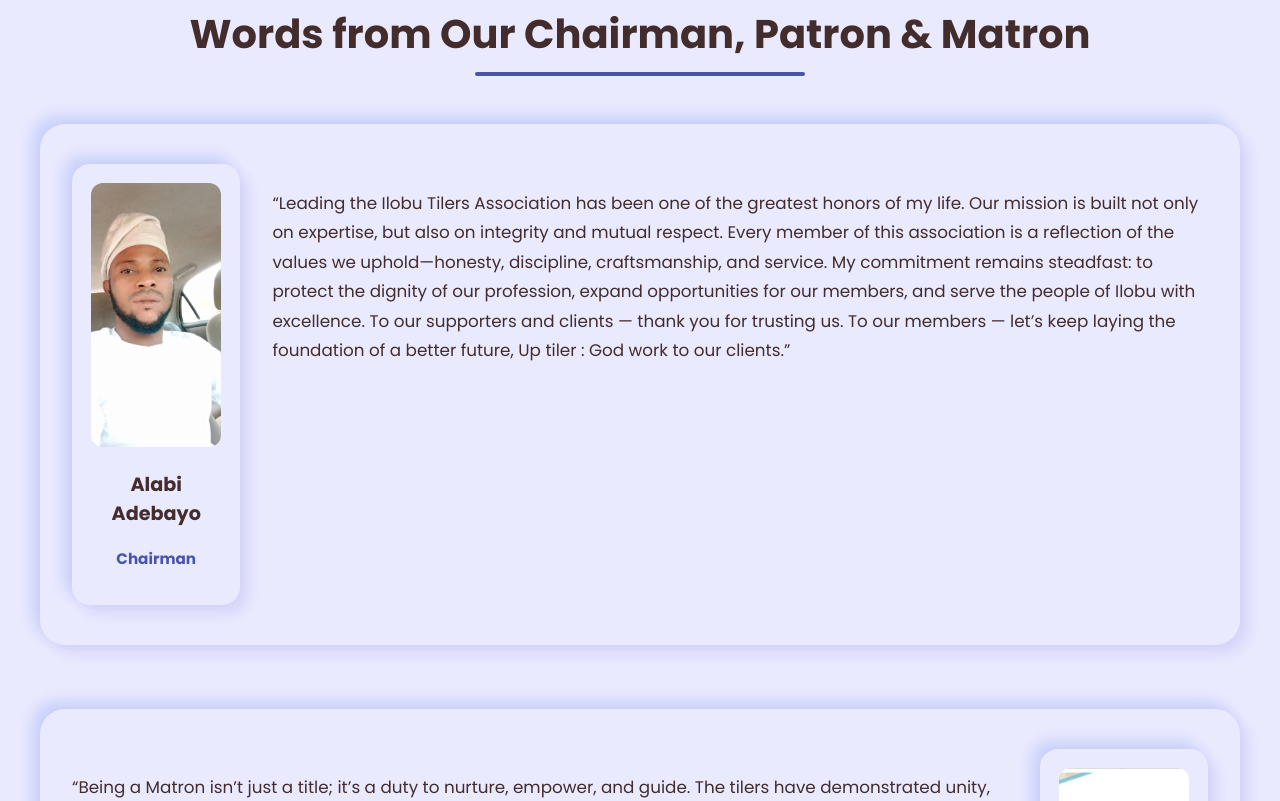
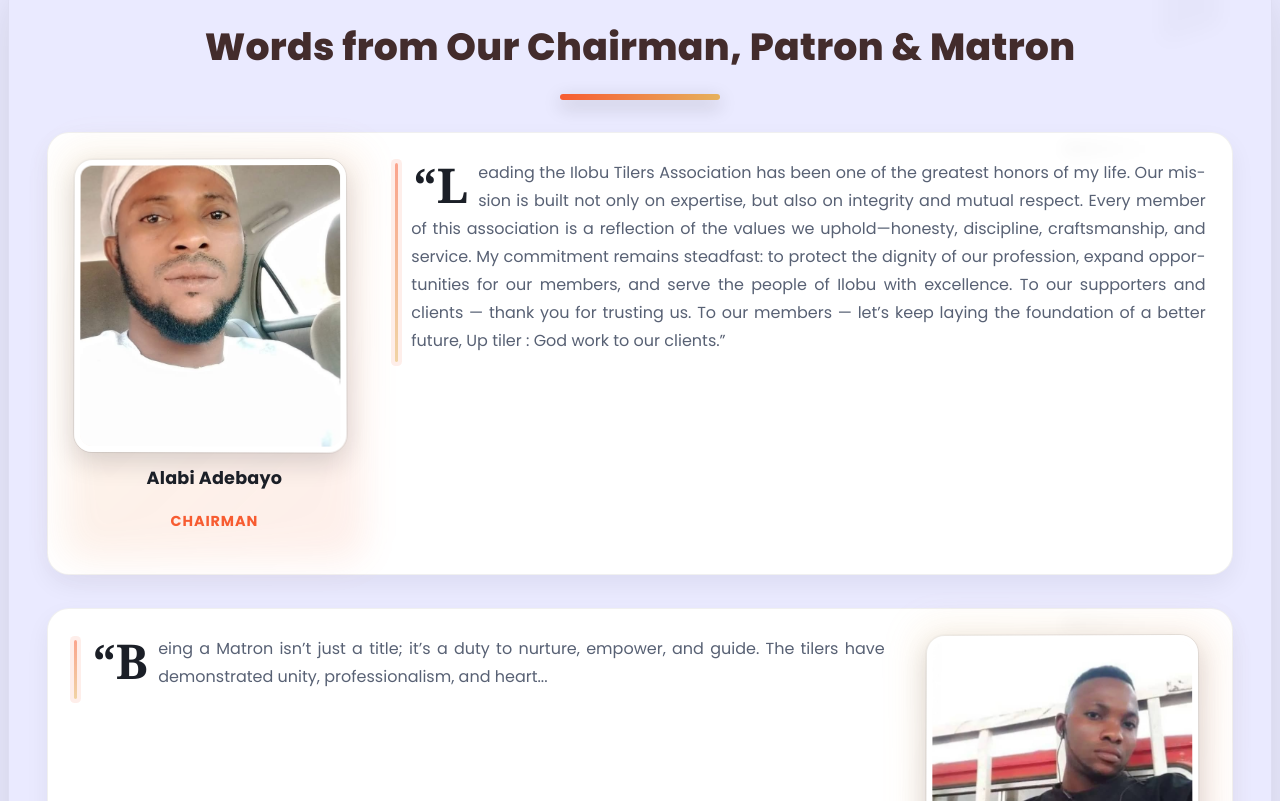
Before and after one commit to nitroEef/Ita, a React (Vite) app: page / in a window 1280 px wide. Shown: the part 4459-5260 px from the top of the page. Built offline with nearby package versions, Linux system fonts and the light colour scheme.

Commit message:
your message

```diff
--- a/src/Components/Memberpage/Members.jsx
+++ b/src/Components/Memberpage/Members.jsx
@@ -32,13 +32,13 @@ const filterTypes = ["Exco", "Member"];
 
   { name: "Mr. Hassan Abideen", position: "Founding Member/ Ex chairman", phone: "07035058552", image: "/oga6.jpg", address: ",Dagbolu area, Ilobu, Osun State" },
   { name: "Mr. Qoseem Husain Aremu", position: "Founding Member", phone: "08029931124", image: "/alfaa.jpg", address: "Konda area, Ilobu, Osun State" },
-  { name: "Mr. Ibraheem Ridwan Alabi", position: "Member / Ex treasurer", phone: "08066632732", image: "/ogalabi.jpg", address: "Akeyan compound, Ilobu, Osun State" },
-  { name: "Mr. Olanrele Akinola Aromiwe", position: "Member", phone: "08065052959", image: "/olareleten.jpg", address: "Aromiwe compound, Ilobu, Osun State" },
+  { name: "Mr. Ibraheem Ridwan Alabi", position: " Founding Member / Ex treasurer", phone: "08066632732", image: "/ogalabi.jpg", address: "Akeyan compound, Ilobu, Osun State" },
   { name: "Mr. Olagunju Azeem ", position: " Founding Member", phone: "07030056953", image: "/ilobu.jpg", address: "Oloola compound, Ilobu, Osun State" },
   { name: "Mr. Badmus Hammed", position: "Founding Member", phone: "07031520039", image: "/ogam.jpg", address: "Olobu compound, Ilobu, Osun State" },
   { name: "Mr. Olatoye Tesleem Ayomon", position: "Founding Member / Ex Secretary", phone: "07067231161", image: "/prince.jpg", address: "Ajankanamon compound, Ilobu, Osun State" },
 
 
+  { name: "Mr. Olanrele Akinola Aromiwe", position: "Member", phone: "08065052959", image: "/olareleten.jpg", address: "Aromiwe compound, Ilobu, Osun State" },
   { name: "Mr. Jimoh Azeez Folaranmi", position: "Member", phone: "070626961729", image: "/fola6.jpg", address: ", Jagun compound ,Ilobu, Osun State" },
   { name: "Mr. Munirudeen Nasirudeen Kolawole", position: "Member", phone: "08134038386", image: "/munir.jpg", address: "Bara compound, Ilobu, Osun State" },
   { name: "Mr. Salawudeen Taiwo Hassan", position: "Member", phone: "07036157039", image: "/taiwo3.jpg", address: ", Akunsin compound,Ilobu, Osun State" },
--- a/src/Components/Patron/PatronMatron.css
+++ b/src/Components/Patron/PatronMatron.css
@@ -1,132 +1,264 @@
-.newspaper-section {
-  max-width: 1200px;
-  margin: 0 auto;
-  padding: 3rem 1.5rem;
+/* ============ Vars & Base ============ */
+:root{
+  --bg:#0f1218;            /* page bg (in case your site is dark) */
+  --paper:#ffffff;         /* article background */
+  --ink:#1b1f27;           /* primary text */
+  --muted:#586174;         /* secondary text */
+  --accent:#f75c31;        /* brand orange */
+  --accent-2:#e6b15c;      /* subtle gold */
+  --ring:rgba(247,92,49,.18);
+  --shadow:0 18px 50px rgba(19, 19, 19, 0.12);
 }
 
-.headline {
-  font-size: 2.5rem;
-  text-align: center;
-  margin-bottom: 3rem;
+/* Section container as a luxe "paper" on the page */
+.newspaper-section{
+  max-width: 1200px;
+  margin: clamp(40px,4vw,72px) auto;
+  padding: clamp(22px,3vw,40px);
+
+  border-radius: 28px;
+  box-shadow: var(--shadow);
+  border: 1px solid rgba(0,0,0,.05);
   position: relative;
+  isolation: isolate;
+  line-height: 1.75;
 }
 
-.headline::after {
-  content: '';
-  width: 330px;
-  height: 4px;
-  display: block;
-  margin: 0.5rem auto 0;
-  background: var(--secondback);
-  border-radius: 2px;
+/* Decorative corners (subtle print vibe) */
+.newspaper-section::before,
+.newspaper-section::after{
+  content:"";
+  position:absolute;
+  inset:auto auto -10px -10px;
+  width:120px;height:120px;
+  background:
+    conic-gradient(from 0deg, transparent 0 70%, rgba(0,0,0,.06) 70% 100%);
+  filter: blur(10px);
+  opacity:.35;
+  pointer-events:none;
+}
+.newspaper-section::after{
+  inset:-10px -10px auto auto;
 }
 
-/* ========== NEUMORPHIC ARTICLE CARD ========== */
-.article {
-  display: flex;
-  align-items: flex-start;
-  gap: 2rem;
-  margin-bottom: 4rem;
-  padding: 2.5rem 2rem;
-  border-radius: 25px;
-
-  transition: all 0.3s ease;
-    box-shadow: 8px 8px 15px rgba(47, 60, 200, 0.12),
-              -8px -8px 15px rgba(75, 115, 227, 0.212);
+/* Headline */
+.headline{
+  font-size: clamp(1.4rem, 2.2vw + .6rem, 2.4rem);
+  font-weight: 800;
+  text-align:center;
+  letter-spacing:.3px;
+  margin: 0 0 clamp(26px,2.5vw,44px);
+  position:relative;
+  text-wrap: balance;
+}
+.headline::after{
+  content:"";
+  display:block;
+  width:min(160px,38%);
+  height:6px;
+  margin:14px auto 0;
+  border-radius:999px;
+  background:
+    linear-gradient(90deg, var(--accent), var(--accent-2));
+  box-shadow: 0 6px 18px rgba(35, 33, 33, 0.28);
 }
 
-.article:hover {
-  transform: translateY(-5px);
-  box-shadow: 10px 10px 20px rgba(0, 0, 0, 0.15),
-              -10px -10px 20px rgba(255, 255, 255, 0.9);
+/* Article card: two-column with layered paper effect */
+.article{
+  display:grid;
+  grid-template-columns: 280px 1fr;
+  gap: clamp(18px,3.2vw,42px);
+  align-items:start;
+  padding: clamp(16px,2.2vw,26px);
+  background: var(--paper);
+  border-radius: 22px;
+  border: 1px solid rgba(0,0,0,.06);
+  box-shadow:
+    0 1px 0 #fff inset,
+    0 10px 24px rgba(16,20,32,.06);
+  position:relative;
+  transition: transform .35s ease, box-shadow .35s ease;
+  margin-bottom: clamp(22px,2.6vw,34px);
+}
+.article.reverse{
+  grid-template-columns: 1fr 280px;
+}
+.article.reverse .photo-block{ order:2; }
+.article.reverse .article-text{ order:1; }
+
+/* multi-layer slip of paper behind each article */
+.article::before{
+  content:"";
+  position:absolute;
+  inset: 10px 10px auto auto;
+  width: 160px; height: 12px;
+  background: linear-gradient(90deg, rgba(0,0,0,.07), transparent 60%);
+  border-radius: 999px;
+  filter: blur(8px);
+  opacity: .55;
+  pointer-events:none;
+}
+.article:hover{
+  transform: translateY(-4px);
+  box-shadow:
+    0 1px 0 #fff inset,
+    0 18px 48px rgba(16,20,32,.12);
 }
 
-.article.reverse {
-  flex-direction: row-reverse;
+/* Photo block with polaroid-ish frame + 3D ring */
+.photo-block{
+  position:relative;
+  text-align:center;
+}
+.photo-block::before{
+  content:"";
+  position:absolute;
+  inset:-10px -10px -12px -10px;
+  border-radius: 20px;
+  background:
+    linear-gradient(135deg, rgba(230,177,92,.25), rgba(247,92,49,.18));
+  filter: blur(18px);
+  opacity:.55;
+  z-index:-1;
+}
+.photo-block img{
+  width: 100%;
+  max-width: 260px;
+  aspect-ratio: 1/1.08;
+  object-fit: cover;
+  border-radius: 18px;
+  border: 6px solid #fff;
+  outline: 1px solid rgba(0,0,0,.08);
+  box-shadow:
+    0 10px 26px rgba(16,20,32,.16),
+    0 2px 0 #fff inset;
+  transform: perspective(900px) rotateX(.8deg) rotateY(-1deg);
+  transition: transform .35s ease;
+}
+.photo-block img:hover{
+  transform: perspective(900px) rotateX(0) rotateY(0) translateY(-2px);
+}
+/* explicitly style both possible image classes you used */
+.pati, .patimage{ display:block; }
+
+/* Name + Title under photo */
+.photo-block h3{
+  margin: 12px 0 2px;
+  font-weight: 700;
+  font-size: 1.1rem;
+  letter-spacing:.2px;
+  color: var(--ink);
+}
+.photo-block .title{
+  font-size: .9rem;
+  letter-spacing: .9px;
+  text-transform: uppercase;
+  color: var(--accent);
+  font-weight: 700;
 }
 
-.photo-block {
-  flex: 0 12 120px;
-  text-align: center;
-  padding: 1.2rem;
-  border-radius: 18px;
-box-shadow: 8px 8px 15px rgba(47, 60, 200, 0.12),
-              -8px -8px 15px rgba(75, 115, 227, 0.212);
+/* Article text with drop-cap and pull-quote feel */
+.article-text{
+  font-size: 1rem;
+  color: var(--muted);
+}
+.article-text p{
+  margin: 0 0 12px;
+  text-align: justify;
+  hyphens:auto;
+}
+.article-text p:first-of-type::first-letter{
+  float:left;
+  font-family: Georgia, "Times New Roman", serif;
+  font-weight: 800;
+  font-size: 3rem;
+  line-height:.9;
+  padding: 4px 10px 0 2px;
+  color: var(--ink);
 }
 
-
-.photo-block img {
-width: 130px;
-  height: auto;
-  border-radius: 12px;
-  transition: transform 0.3s ease;
+/* Relationship banner */
+.relationship{
+  margin-top: clamp(24px,3vw,44px);
+  padding: clamp(16px,2.4vw,26px);
+  border-radius: 18px;
+  background:
+    linear-gradient(135deg, rgba(247,92,49,.09), rgba(230,177,92,.08)),
+    #fff;
+  border: 1px dashed rgba(247,92,49,.35);
+  box-shadow: 0 10px 28px rgba(16,20,32,.08) inset;
+  text-align: center;
+  color: var(--ink);
+  font-weight: 600;
 }
 
-.photo-block img:hover {
-  transform: scale(1.06);
+/* Accent left rule for body copy */
+.article-text{
+  position:relative;
+  padding-left: clamp(10px,1.4vw,16px);
+}
+.article-text::before{
+  content:"";
+  position:absolute;
+  left:0; top:.3rem; bottom:.3rem;
+  width: 3px;
+  border-radius: 999px;
+  background: linear-gradient(180deg, var(--accent), var(--accent-2));
+  box-shadow: 0 0 0 4px var(--ring);
+  opacity:.55;
 }
 
-.photo-block h3 {
-  margin-top: 1rem;
-  font-size: 1.2rem;
-  color: var(--textcolor);
+/* ================== Responsiveness ================== */
+
+/* Large tablets */
+@media (max-width: 1100px){
+  .article{ grid-template-columns: 240px 1fr; }
+  .article.reverse{ grid-template-columns: 1fr 240px; }
+  .photo-block img{ max-width: 230px; }
 }
 
-.title {
-  font-weight: bold;
-  font-size: 0.95rem;
-  color: var(--secondback);
-  margin-top: 0.25rem;
+/* Tablets */
+@media (max-width: 900px){
+  .article,
+  .article.reverse{
+    grid-template-columns: 1fr;
+  }
+  .photo-block{ margin: 0 auto; }
+  .article-text{ padding-left: 10px; }
 }
 
-.article-text {
-  flex: 1;
-  font-size: 1.05rem;
-  line-height: 1.75;
-  color:var(--textcolor);
-  padding-top: 0.5rem;
+/* Mobiles */
+@media (max-width: 640px){
+  .newspaper-section{ padding: 18px; border-radius: 22px; }
+  .article{ padding: 16px; border-radius: 18px; }
+  .photo-block img{ max-width: 220px; }
+  .headline{ letter-spacing:.2px; }
+  .article-text p{ text-align: left; }
 }
 
-/* ======== NEUMORPHIC RELATIONSHIP BOX ======== */
-.relationship {
-  margin-top: 3rem;
-  font-size: 1.1rem;
-  line-height: 1.8;
-  background:white;
-  padding: 2.2rem;
-  border-radius: 20px;
-  border-left: 6px solid var(--secondtext);
-  box-shadow: 12px 12px 24px rgba(0, 0, 0, 0.13),
-              -12px -12px 24px rgba(255, 255, 255, 0.9);
-  color:var(--textcolor);
-
+/* Small phones */
+@media (max-width: 420px){
+  .photo-block img{ max-width: 190px; border-width: 5px; }
+  .article-text p:first-of-type::first-letter{ font-size: 2.5rem; }
 }
 
-
-/* =================== RESPONSIVE =================== */
-@media (max-width: 992px) {
-  .article {
-    flex-direction: column;
-    align-items: center;
-    text-align: center;
-  }
-  .article.reverse {
-    flex-direction: column;
-  }
-  .article-text {
-    text-align: left;
-  }
+/* Reduce motion for accessibility */
+@media (prefers-reduced-motion: reduce){
+  .article, .photo-block img{ transition: none !important; }
 }
 
-@media (max-width: 576px) {
-  .headline {
-    font-size: 1.5rem;
+/* Optional dark-page compatibility (if your site uses dark bg) */
+@media (prefers-color-scheme: dark){
+  .newspaper-section{
+    background:
+      linear-gradient(180deg, rgba(18,22,30,.9), rgba(18,22,30,.9)),
+      radial-gradient(1200px 300px at 50% -20%, rgba(247,92,49,.08), transparent 60%),
+      linear-gradient(135deg, #151a22, #10141b 45%, #121620 100%);
+    color:#e9edf5;
+    border-color: rgba(255,255,255,.06);
   }
-  .photo-block,
-  .photo-block img {
-    max-width: 250px;
-  }
-  .article-text {
-    font-size: 0.98rem;
-  }
+  .article{ background: #121722; border-color: rgba(255,255,255,.05); }
+  .article-text{ color:#c3cada; }
+  .relationship{ background: linear-gradient(135deg, rgba(247,92,49,.12), rgba(230,177,92,.1)), #121722; }
+  .photo-block img{ border-color:#121722; outline-color: rgba(255,255,255,.06); }
 }
```
